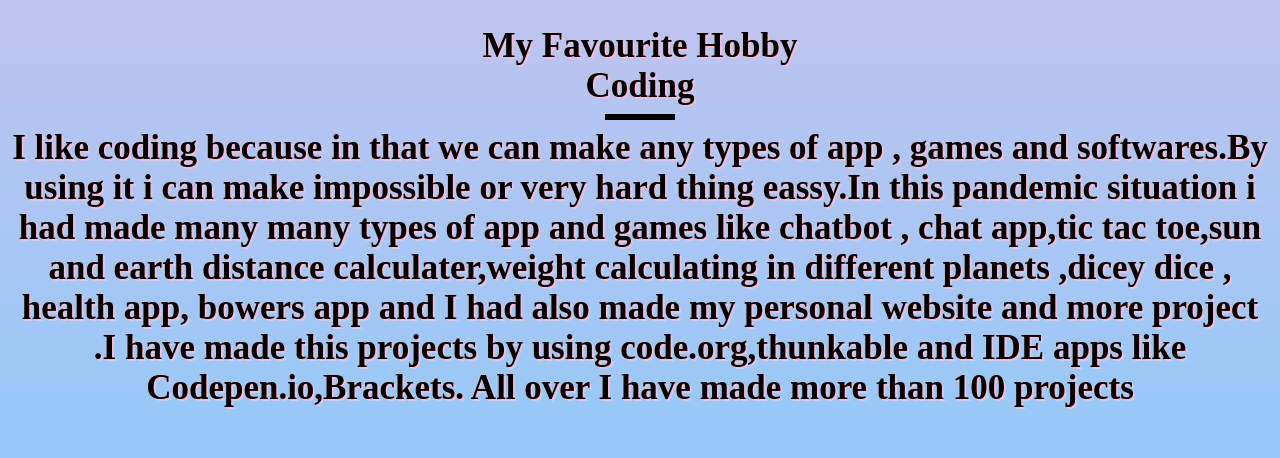
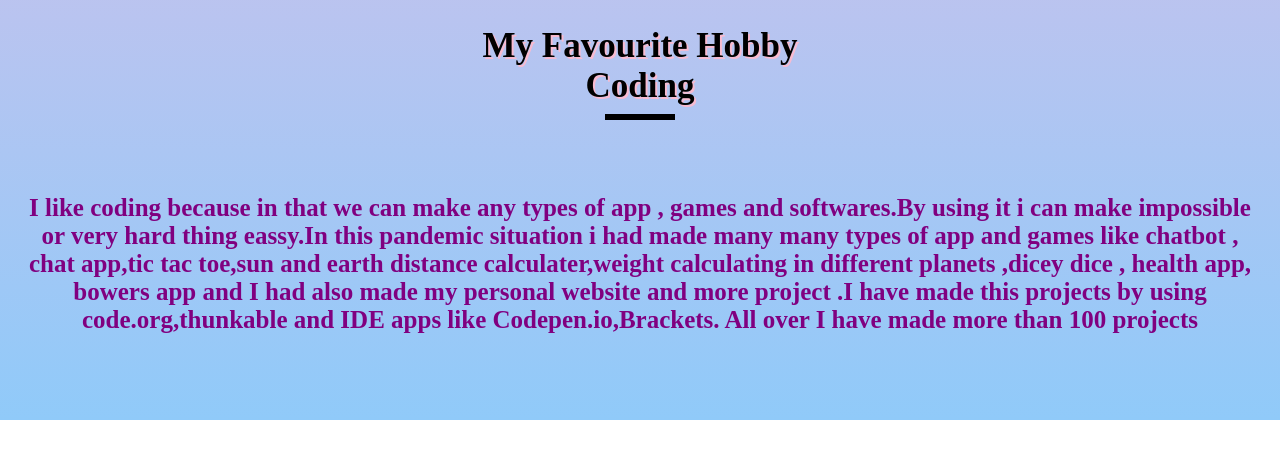
Before and after one commit to soyambhu/Project-58, a plain HTML site: page index.html in a window 1280 px wide. Shown: the part 380-838 px from the top of the page. After the commit the page ends 800 px from the top, so only its background shows below. Drawn offline with Linux system fonts and the light colour scheme; a script that the page names is missing.

Commit message:
Add files via upload

```diff
--- a/index.html
+++ b/index.html
@@ -27,13 +27,11 @@
         <h1> My Favourite Hobby <br>
             <span id="name>"> Coding
                 <div class="line"></div>
-                I like coding because in that we can make any types of app , games and softwares.By using it i can make impossible or very hard thing eassy.In this pandemic situation i had made many many types of app and games like chatbot , chat app,tic tac toe,sun and earth distance calculater,weight calculating in different planets ,dicey dice , health app, bowers app and I had also made my personal website and more project .I have made this projects by using code.org,thunkable and IDE apps like Codepen.io,Brackets. All over I have made more than 100 projects
             </span>
         </h1>
     </section>
     <section id="bio">
-        <h1></h1>
-        <p> </p>
+        <p> I like coding because in that we can make any types of app , games and softwares.By using it i can make impossible or very hard thing eassy.In this pandemic situation i had made many many types of app and games like chatbot , chat app,tic tac toe,sun and earth distance calculater,weight calculating in different planets ,dicey dice , health app, bowers app and I had also made my personal website and more project .I have made this projects by using code.org,thunkable and IDE apps like Codepen.io,Brackets. All over I have made more than 100 projects </p>
     </section>
 
 </body>
```
